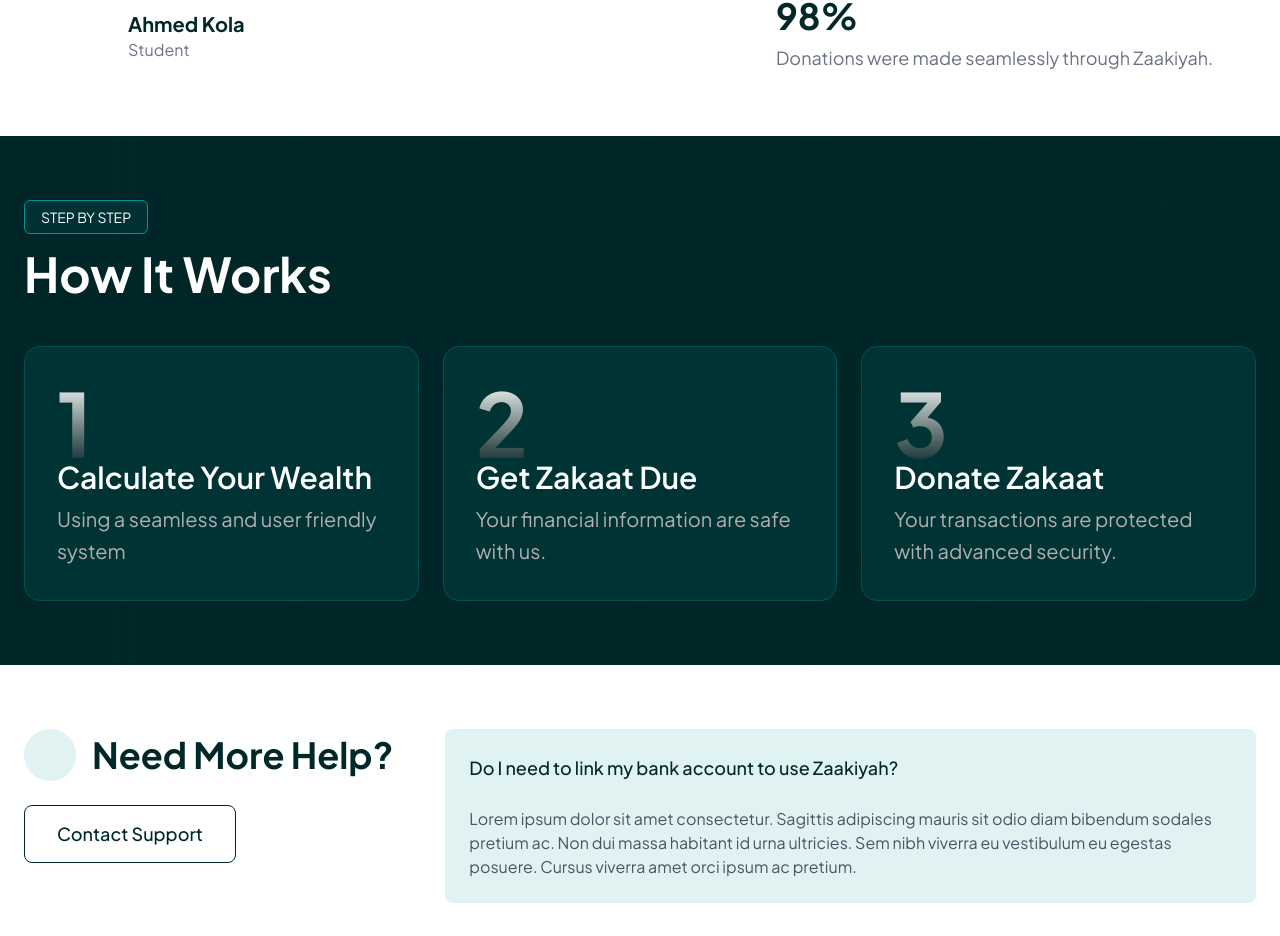
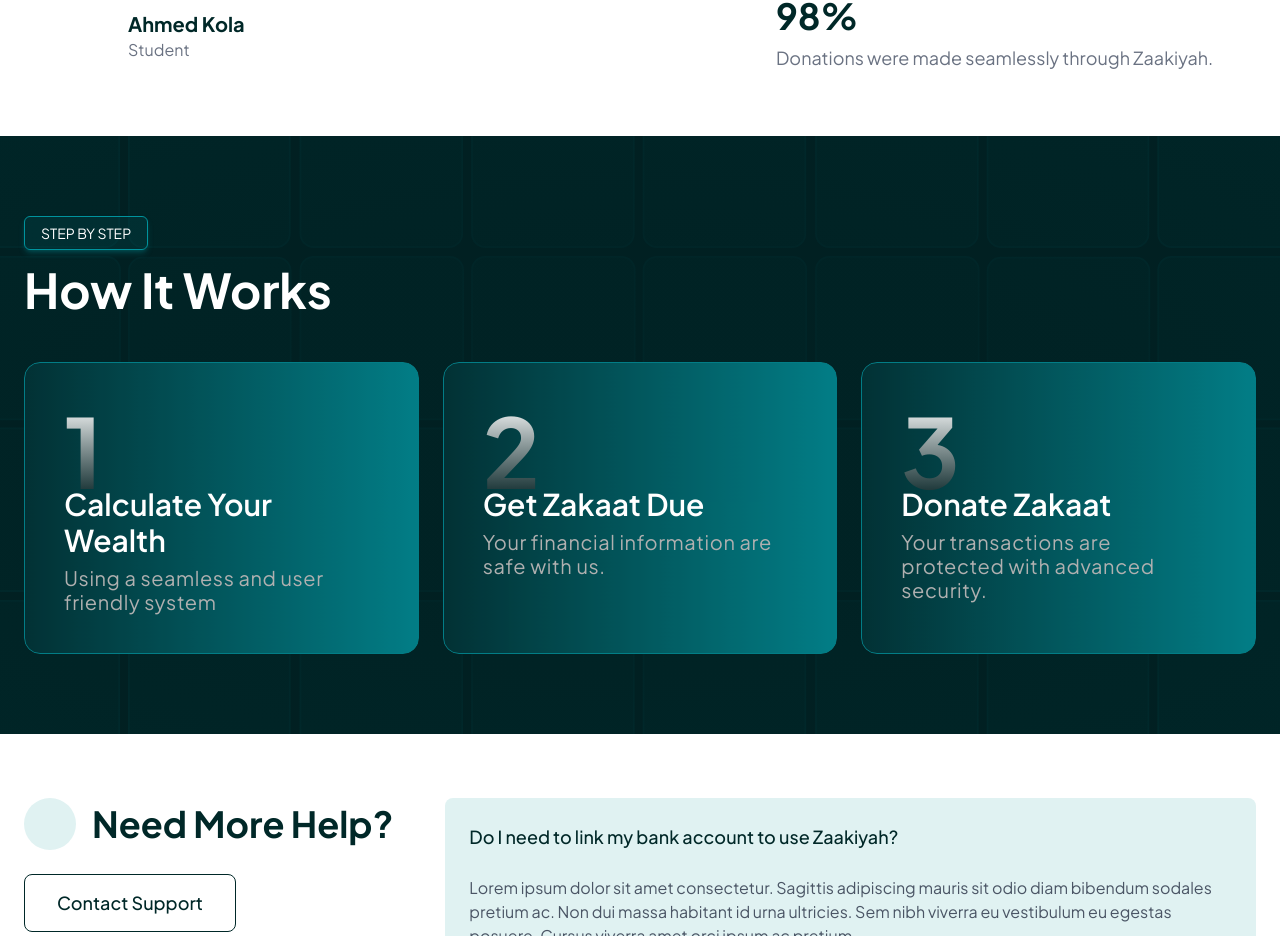
Before and after one commit to Zaakiyah/zaakiyah-website, a React (Vite) app: page / in a window 1280 px wide. Shown: the part 3055-3991 px from the top of the page. Built offline with nearby package versions, Linux system fonts and the light colour scheme; some icons are missing.

Commit message:
Enhance HowItWorks component with improved styling and layout adjustments for better visual appeal and readability

```diff
--- a/src/components/home/HowItWorks.tsx
+++ b/src/components/home/HowItWorks.tsx
@@ -18,13 +18,13 @@
 
 const HowItWorks = () => {
 	return (
-		<section className="relative bg-[#002828] text-white py-16 px-6">
-			<div className="absolute inset-0 bg-[url('../src/assets/hero-bg.svg')] bg-cover bg-center opacity-30" />
+		<section className="relative bg-[#002828] text-white py-20 px-6">
+			<div className="absolute inset-0 bg-[url('../src/assets/hero-bg.svg')] bg-cover bg-center"></div>
 
 			<div className="max-w-7xl mx-auto relative">
 				{/* Header */}
 				<div className="mb-12">
-					<div className="inline-block border border-[#00939D] text-sm text-white px-4 py-1.5 rounded-md mb-4 bg-[#00939D]/10">
+					<div className="inline-block border border-[#00939D] text-sm text-white px-4 py-1.5 rounded-md mb-4 bg-[#00939D]/10 shadow-md shadow-[#00939D]/30">
 						STEP BY STEP
 					</div>
 					<h2 className="text-4xl sm:text-5xl font-bold">How It Works</h2>
@@ -35,19 +35,29 @@
 					{steps.map((step, index) => (
 						<div
 							key={index}
-							className="bg-[#003334] rounded-2xl p-6 md:p-8 border border-[#005154] relative overflow-hidden"
+							className="relative rounded-2xl p-8 md:p-10 bg-[#0D2B2D] overflow-hidden"
 						>
+							{/* Gradient Outline */}
+							<div
+								className="absolute inset-0 rounded-2xl pointer-events-none"
+								style={{
+									border: '1px solid #00939D',
+									background: 'linear-gradient(270deg, #00939D, #003437)',
+									opacity: 0.8,
+								}}
+							/>
+
 							{/* Step Number */}
-							<div className="text-[72px] md:text-[88px] font-extrabold bg-gradient-to-b from-white to-[#0D2B2D]/100 text-transparent bg-clip-text -mb-2 leading-none">
+							<div className="text-[72px] md:text-[96px] font-extrabold bg-gradient-to-b from-white to-[#0D2B2D] text-transparent -mb-3 bg-clip-text leading-none z-10 relative">
 								{step.number}
 							</div>
 
 							{/* Content */}
-							<div>
+							<div className="relative z-10">
 								<h3 className="text-xl md:text-3xl font-semibold mb-2 text-white">
 									{step.title}
 								</h3>
-								<p className="text-[#B0B0B0] text-sm md:text-xl leading-relaxed">
+								<p className="text-[#B0B0B0] text-sm md:text-xl leading-[1.2] tracking-[0.03em]">
 									{step.description}
 								</p>
 							</div>
```
